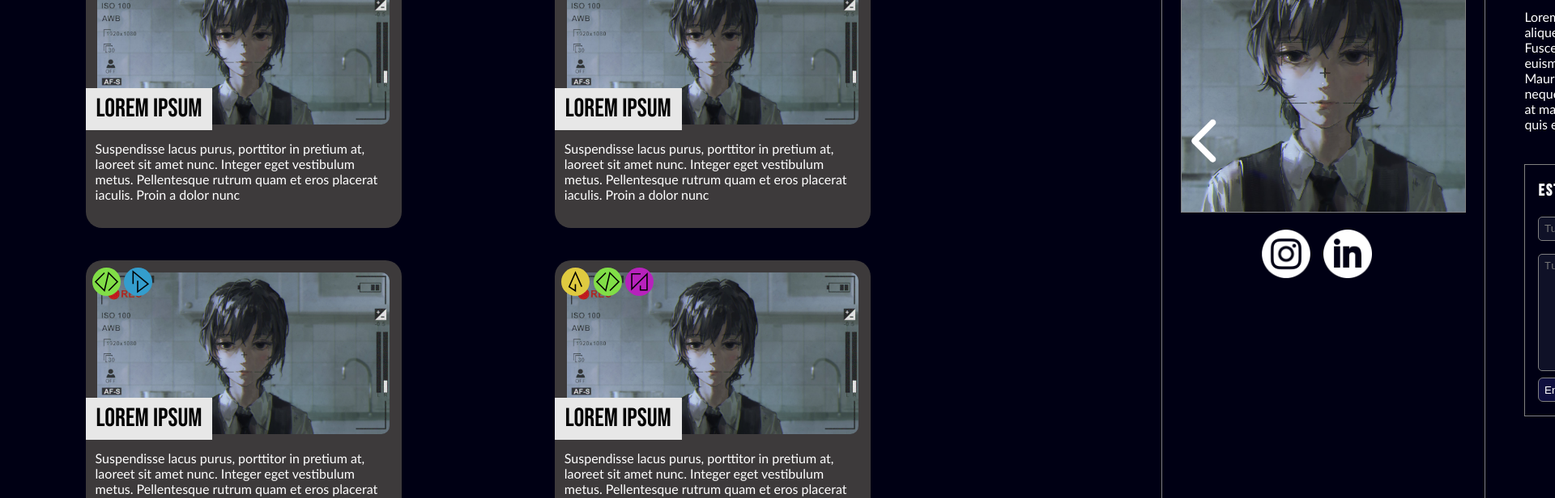
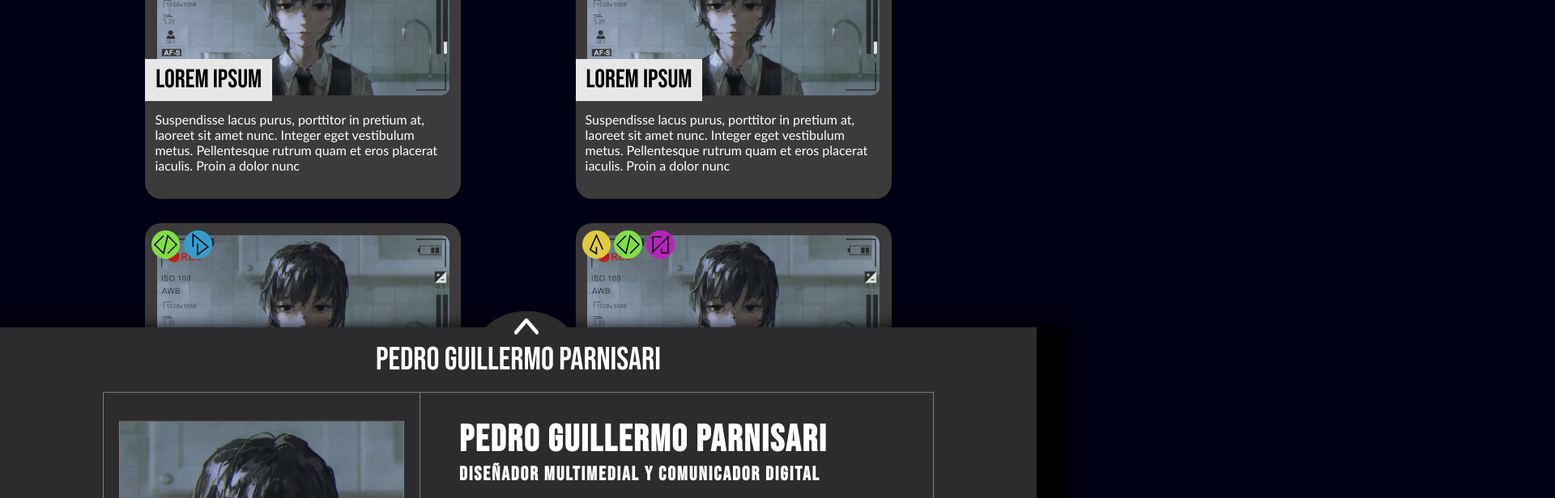
Before and after one commit to JuanMartinSalinas/portfolio-pedro, a React (Vite) app: page / in a window 1280 px wide. Shown: the part 320-936 px from the top of the page at 81% size, 1920 px wide, since content can reach past the window. Built offline with nearby package versions, Linux system fonts and the light colour scheme.

Commit message:
css changes

```diff
--- a/src/Components/Cards/Cards.jsx
+++ b/src/Components/Cards/Cards.jsx
@@ -11,11 +11,11 @@ import useStore from '../../store.js'
 
 export default function Cards() {
 
-    const [direction, setDirection] = useState(true);
+    const [direction, setDirection] = useState(false);
 
     const filter = useStore((state) => state.filters);
 
-    function handleState() {
+    function handleDirection() {
         setDirection(!direction);
         console.log(direction);
     }
@@ -36,7 +36,6 @@ export default function Cards() {
     return(
         <>
             <div className={direction === true ? style.mainBoxCard : style.mainBoxAbout}>
-                <div className={style.yetAnotherCardBox}>
                     <div className={style.cardBox}>
                         {projects.map((e)=> {
                             return(
@@ -61,14 +60,12 @@ export default function Cards() {
                        )
                         })}
                     </div>
-                </div>
 
-                <div className={direction === true ? style.arrowBoxCard : style.arrowBoxAbout}>
-                    <img className={style.arrowImg} src={arrow} onClick={handleState}/>
-                </div>
+                    <div className={direction === true ? style.aboutAccordeonOpened : style.aboutAccordeon} onClick={handleDirection}>
+                        <div className={direction === true ? style.textMainAccordeonOpened : style.textMainAccordeon}>Pedro Guillermo Parnisari</div>
+                        <div className={style.arrowBoxAccordeon}><img className={style.arrowImgAccordeon} src={arrow} alt="arrow"/></div>
 
                         <div className={style.aboutBox}>
-                    <div className={style.yetAnotherAboutBox}>
                             <div className={style.aboutImgBox}>
                                 <img className={style.aboutImg}  src={image} alt="imagen del más capo"/>
                                 <div className={style.aboutContactBox}>
@@ -94,6 +91,12 @@ export default function Cards() {
                             </div>
                         </div>
                     </div>
+
+                {/* <div className={direction === true ? style.arrowBoxCard : style.arrowBoxAbout}>
+                    <img className={style.arrowImg} src={arrow} onClick={handleState}/>
+                </div> */}
+
+
             </div>
         </>
     )
--- a/src/Components/Cards/Cards.module.css
+++ b/src/Components/Cards/Cards.module.css
@@ -1,34 +1,12 @@
-.mainBoxCard {
-    position: relative;
-    display: flex;
-    width:200%;
-    transform:translateX(0%);
-    transition: ease-in-out 1s;
-}
-
-.mainBoxAbout {
-    position: relative;
-    display: flex;
-    width:200%;
-    transform:translateX(-50.3%);
-    transition: ease-in-out 1s;
-}
-
 .cardBox {
     display:grid;
     grid-template-columns: repeat(auto-fill, minmax(25rem, 1fr));
-    grid-gap:40px;
-    width:100%;
-    margin:0px;
-    padding:0;
+    grid-gap:30px 0px;
+    width:83%;
+    margin:0 auto;
+    margin-top:8em;
     justify-content:center;
-}
-
-.yetAnotherCardBox {
-    padding:4em;
-    width:80%;
-    margin-left:2.6em;
-    margin-right:2.6em;
+    justify-items: center;
 }
 
 .card {
@@ -99,7 +77,9 @@
     transform:rotate(0deg);
     transition: ease-in-out 1s;
 }
+
 .arrowBoxAbout {
+    z-index: 10;
     position:fixed;
     top:250px;
     left:1490px;
@@ -110,7 +90,6 @@
     transform:rotate(180deg);
     transition: ease-in-out 1s;
 }
-
     .arrowImg {
         height:30%;
         position:absolute;
@@ -129,19 +108,15 @@
     }
 
 
-
 .aboutBox {
+    z-index:10;
     color:white;
-    width:88%;
+    width:80%;
     font-family: 'Bebas Neue';
-}
-
-.yetAnotherAboutBox {
     display:flex;
-    width:85%;
-    height:73%;
     border:1px solid grey;
-    margin-left:6.5em;
+    margin: 0 auto;
+    margin-top:5em;
 }
 
 .aboutImgBox {
@@ -182,9 +157,10 @@
         width:90%;
     }
         .aboutForm {
-            height:310px;
+            height:285px;
             width:90%;
-            margin-top:2.5em;
+            margin-top:1.5em;
+            margin-bottom:0.5em;
             border:1px solid grey;
         }
             .contactTitle {
@@ -192,7 +168,7 @@
                 letter-spacing: 2px;
             }
             .dataForm {
-                margin-bottom:1em;
+                margin-bottom:0.8em;
                 margin-left:1em;
             }
                 .inputEmail , .inputTitle {
@@ -208,7 +184,7 @@
             }
                 .inputText {
                     width:95%;
-                    height:130px;
+                    height:107px;
                     resize:none;
                     background-color:rgba(57, 62, 87, 0.274);
                     border:1px solid grey;
@@ -217,18 +193,88 @@
                 }
 
             .button {
-                background-color:#0f0f3f;
+                background-color:#49494b;
                 color:white;
                 border:1px solid grey;
                 padding:0.5em;
                 margin-left:1.2em;
-                margin-top:0.2em;
+                margin-top:0.5em;
                 border-radius:6px;
                 transition:ease-in-out 0.2s;
                 cursor:pointer;
             }
             .button:hover {
                 background-color: white;
-                color:#0f0f3f;
+                color:#49494b;
                 transition:ease-in-out 0.2s;
             }
+
+
+
+.aboutAccordeon {
+    z-index: 2;
+    position:fixed;
+    bottom:0;
+    height:94%;
+    width:100%;
+    color:white;
+    background-color: #2c2c2e;
+    cursor:pointer;
+    transform:translateY(90%);
+    transition:0.5s ease-in-out;
+    box-shadow: 20px 20px 20px 20px black;
+}
+.aboutAccordeonOpened {
+    z-index: 2;
+    position:fixed;
+    bottom:0;
+    height:94%;
+    width:100%;
+    color:white;
+    background-color: #2c2c2e;
+    cursor:pointer;
+    transform:translateY(0%);
+    transition:0.5s ease-in-out;
+    box-shadow: 20px 20px 20px 20px black;
+}
+    .arrowBoxAccordeon {
+        position:absolute;
+        left:46%;
+        top:-20px;
+        background-color: #2c2c2e;
+        height:90px;
+        width:120px;
+        border-radius: 100%;
+        transform:scale(100%);
+        margin:0 auto;
+        border:1px solid #2c2c2e;
+    }
+    .arrowImgAccordeon {
+        display:flex;
+        height:20px;
+        width:30px;
+        transform:rotate(180deg);
+        margin:0 auto;
+        margin-top:0.5em;
+    }
+    .textMainAccordeon {
+        z-index: 1;
+        position:absolute;
+        width:100%;
+        font-family:'Bebas Neue';
+        font-size: 40px;
+        text-align: center;
+        padding-top:0.4em;
+        transition:0.5s ease-in-out;
+    }
+    .textMainAccordeonOpened {
+        z-index: 1;
+        position:absolute;
+        width:100%;
+        font-family:'Bebas Neue';
+        font-size: 40px;
+        text-align: center;
+        padding-top:0.4em;
+        transition:0.5s ease-in-out;
+        filter:opacity(0);
+    }
--- a/src/store.js
+++ b/src/store.js
@@ -8,6 +8,7 @@ const useStore = create((set) => ({
         motion:false,
         develop:false,
     },
+    overflow:false,
     toggleFilter: (key) => set((state) => ({
       filters: {
         ...state.filters,
```
Lines whose indentation alone changed are shown as unchanged.
